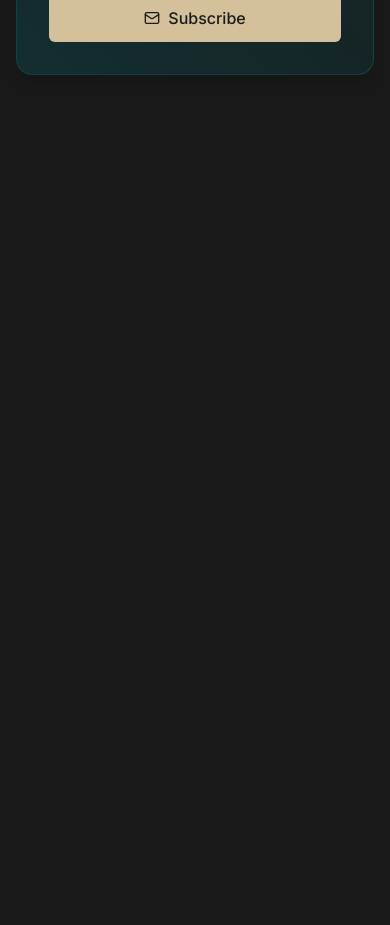
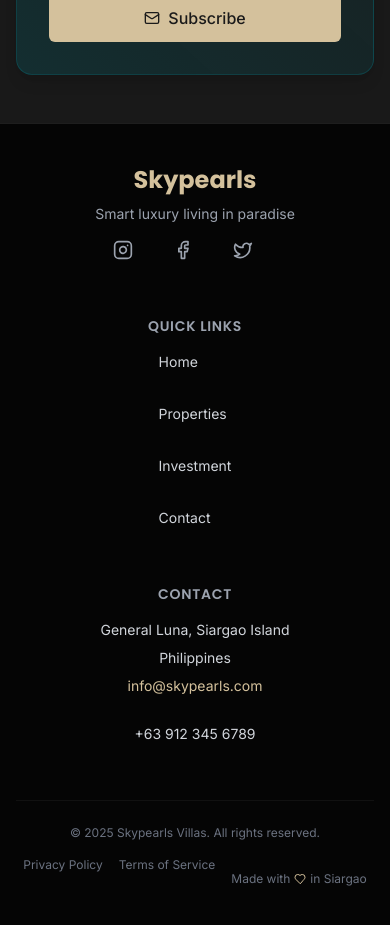
Before and after one commit to Ivanxdigital/skypearls-villas, a React (Vite) app: page / in a window 390 px wide. Shown: the part 9820-10745 px from the top of the page. Before the commit the page ends 9943 px from the top, so only its background shows below. Built offline with nearby package versions, Linux system fonts and the light colour scheme.

Commit message:
Add modern, minimalistic footer with responsive design

```diff
--- a/src/App.tsx
+++ b/src/App.tsx
@@ -7,6 +7,7 @@ import { Investment } from './components/Investment';
 import { Location } from './components/Location';
 import { Contact } from './components/Contact';
 import { Navigation } from './components/Navigation';
+import { Footer } from './components/Footer';
 import { MessageCircle } from 'lucide-react';
 
 function App() {
@@ -40,6 +41,7 @@ function App() {
       <Investment />
       <Location />
       <Contact />
+      <Footer />
 
       {/* Floating Contact Button */}
       <button
--- /dev/null
+++ b/src/components/Footer.tsx
@@ -0,0 +1,70 @@
+import React from 'react';
+import { Instagram, Facebook, Twitter, MessageCircle, Heart } from 'lucide-react';
+
+export const Footer = () => {
+  const currentYear = new Date().getFullYear();
+
+  return (
+    <footer className="bg-black/80 backdrop-blur-sm border-t border-white/10 pt-10 pb-6 px-4 sm:px-6 lg:px-8">
+      <div className="max-w-7xl mx-auto">
+        <div className="grid grid-cols-1 md:grid-cols-3 gap-8 mb-8">
+          {/* Logo and tagline */}
+          <div className="flex flex-col items-center md:items-start">
+            <h3 className="text-2xl font-bold font-poppins text-sand">Skypearls</h3>
+            <p className="text-sm text-gray-400 mt-2 text-center md:text-left">
+              Smart luxury living in paradise
+            </p>
+            <div className="flex space-x-4 mt-4">
+              <a href="#" className="text-gray-400 hover:text-sand transition-colors duration-300">
+                <Instagram size={20} />
+              </a>
+              <a href="#" className="text-gray-400 hover:text-sand transition-colors duration-300">
+                <Facebook size={20} />
+              </a>
+              <a href="#" className="text-gray-400 hover:text-sand transition-colors duration-300">
+                <Twitter size={20} />
+              </a>
+            </div>
+          </div>
+
+          {/* Quick links */}
+          <div className="flex flex-col items-center md:items-start">
+            <h4 className="text-sm uppercase tracking-wider text-gray-400 font-semibold mb-4">Quick Links</h4>
+            <nav className="flex flex-col space-y-2">
+              <a href="#hero" className="text-gray-300 hover:text-sand transition-colors duration-300 text-sm">Home</a>
+              <a href="#property" className="text-gray-300 hover:text-sand transition-colors duration-300 text-sm">Properties</a>
+              <a href="#investment" className="text-gray-300 hover:text-sand transition-colors duration-300 text-sm">Investment</a>
+              <a href="#contact" className="text-gray-300 hover:text-sand transition-colors duration-300 text-sm">Contact</a>
+            </nav>
+          </div>
+
+          {/* Contact info */}
+          <div className="flex flex-col items-center md:items-start">
+            <h4 className="text-sm uppercase tracking-wider text-gray-400 font-semibold mb-4">Contact</h4>
+            <p className="text-gray-300 text-sm mb-2">General Luna, Siargao Island</p>
+            <p className="text-gray-300 text-sm mb-2">Philippines</p>
+            <a href="mailto:info@skypearls.com" className="text-sand hover:text-sand/80 transition-colors duration-300 text-sm">
+              info@skypearls.com
+            </a>
+            <a href="tel:+639123456789" className="text-gray-300 hover:text-sand transition-colors duration-300 text-sm mt-1">
+              +63 912 345 6789
+            </a>
+          </div>
+        </div>
+
+        <div className="border-t border-white/5 pt-6 flex flex-col sm:flex-row justify-between items-center">
+          <p className="text-xs text-gray-500 mb-4 sm:mb-0 text-center sm:text-left">
+            © {currentYear} Skypearls Villas. All rights reserved.
+          </p>
+          <div className="flex items-center space-x-4">
+            <a href="#" className="text-xs text-gray-500 hover:text-sand transition-colors duration-300">Privacy Policy</a>
+            <a href="#" className="text-xs text-gray-500 hover:text-sand transition-colors duration-300">Terms of Service</a>
+            <p className="text-xs text-gray-500 flex items-center">
+              Made with <Heart size={12} className="mx-1 text-sand" /> in Siargao
+            </p>
+          </div>
+        </div>
+      </div>
+    </footer>
+  );
+};
```
